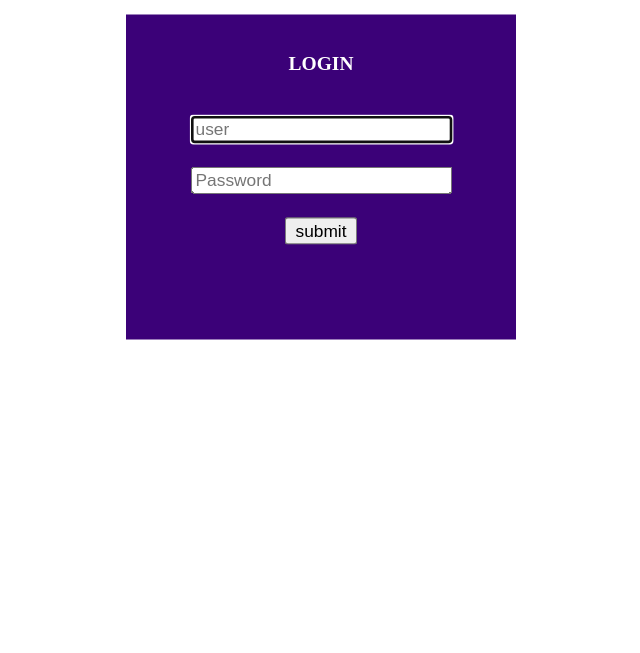
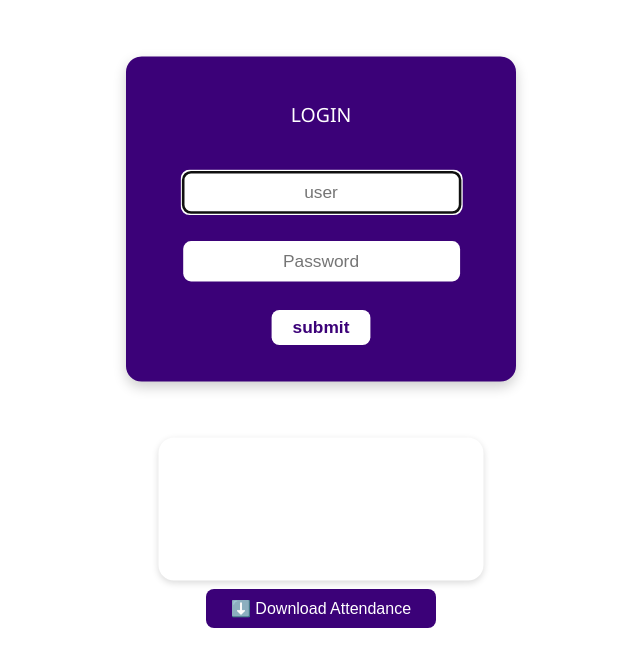
Before and after one commit to aswinp-r/scomiisertvm, a plain HTML site: page index.html in a window 1280 px wide. Shown: the part 198-851 px from the top of the page, without its empty margins (319-959 px from the left). Before the commit the page ends 800 px from the top, so only its background shows below. Drawn offline with Linux system fonts and the light colour scheme.

Commit message:
Update index.html
modified download button design

```diff
--- a/index.html
+++ b/index.html
@@ -2,97 +2,138 @@
 <html>
   <head>
     <title>SCOM IISER TVM</title>
-    <meta name="viewport" content="width=device-width, initial-scale=1.0">
+    <meta name="viewport" content="width=device-width, initial-scale=1.0" />
     <script src="static/rabbit.js"></script>
-    <script src="https://cdnjs.cloudflare.com/ajax/libs/xlsx/0.19.3/xlsx.full.min.js"></script>
-    <script src="static/script.js"></script>
+
     <style>
       body {
         background-color: white;
+        font-family: "Segoe UI", sans-serif;
       }
+
       #login {
+        position: auto;
         height: 250px;
         width: min(300px, 70%);
         background-color: rgb(59, 1, 120);
         margin: auto;
         transform: scale(1.3);
+        border-radius: 12px;
+        box-shadow: 0 4px 10px rgba(0, 0, 0, 0.2);
       }
+
       #box {
+        position: auto;
         height: 110px;
         width: min(250px, 70%);
         background-color: white;
         margin: auto;
         transform: scale(1.3);
         text-align: center;
+        border-radius: 12px;
+        box-shadow: 0 2px 6px rgba(0, 0, 0, 0.15);
       }
+
+      h1 {
+        color: rgb(59, 1, 120);
+        letter-spacing: 1px;
+      }
+
       h2 {
         color: white;
+        font-weight: 500;
       }
-      button {
-        padding: 6px 10px;
-        margin-top: 10px;
+
+      input[type="text"],
+      input[type="password"] {
         border: none;
-        background-color: #4b0ca0;
-        color: white;
+        padding: 8px 10px;
+        border-radius: 6px;
+        text-align: center;
+      }
+
+      input[type="submit"] {
+        background-color: white;
+        color: rgb(59, 1, 120);
+        font-weight: bold;
+        border: none;
+        padding: 6px 16px;
         border-radius: 6px;
         cursor: pointer;
       }
-      button:hover {
-        background-color: #370a7c;
+
+      input[type="submit"]:hover {
+        background-color: rgb(230, 230, 250);
+      }
+
+      /* ✅ Download button styling */
+      #downloadBtn {
+        display: none;
+        margin: 25px auto;
+        padding: 10px 25px;
+        background-color: rgb(59, 1, 120);
+        color: white;
+        border: none;
+        border-radius: 8px;
+        font-size: 16px;
+        font-weight: 500;
+        cursor: pointer;
+        transition: 0.3s;
+        display: block;
+      }
+
+      #downloadBtn:hover {
+        background-color: rgb(83, 33, 150);
+        transform: scale(1.05);
       }
     </style>
+
     <script>
-      // prevent accidental form submit with enter key
-      window.addEventListener('load', () => {
+      // Prevent default form submit
+      window.addEventListener("load", () => {
         document
-          .getElementById('form')
-          .addEventListener('submit', (event) => event.preventDefault());
+          .getElementById("form")
+          .addEventListener("submit", (event) => event.preventDefault());
         document
-          .getElementById('form')
-          .addEventListener('keypress', (event) => {
-            if (event.keyCode === 13) event.preventDefault();
+          .getElementById("form")
+          .addEventListener("keypress", (event) => {
+            if (event.keycode == 13) {
+              event.preventDefault();
+            }
           });
       });
     </script>
   </head>
+
   <body>
     <br /><br /><br /><br /><br />
-    <h1 align="center" style="color: black;">SCOM IISER TVM</h1>
+    <h1 align="center">SCOM IISER TVM</h1>
     <br /><br /><br /><br />
     <div id="login">
       <br />
-      <h2 align="center" id="a" style="font-size: 15px;">LOGIN</h2>
+      <h2 align="center" id="a" style="font-size: 15px">LOGIN</h2>
       <br />
-      <form
-        style="text-align: center;"
-        id="form"
-        onsubmit="handleSubmit(this)"
-      >
-        <input
-          type="text"
-          name="user"
-          id="user"
-          placeholder="user"
-          autofocus
-          size="22"
-        />
+      <form style="text-align: center" id="form" onsubmit="handleSubmit(this)">
+        <input type="text" name="user" id="user" placeholder="user" autofocus size="22" />
         <br /><br />
-        <input
-          type="password"
-          id="pass"
-          name="password"
-          placeholder="Password"
-          size="22"
-        />
+        <input type="password" id="pass" name="password" placeholder="Password" size="22" />
         <br /><br />
         <input type="submit" id="sub" value="submit" />
       </form>
-      <button id="downloadBtn" style="display:none;" onclick="downloadAttendance()">Download Attendance</button>
     </div>
     <br /><br /><br /><br /><br />
     <div id="box">
       <br />
-      <b><p id="output" style="font-size: 25px;"></p></b>
+      <b><p id="output" style="font-size: 25px"></p></b>
     </div>
+
+    <!-- ✅ Download button -->
+    <button id="downloadBtn">⬇️ Download Attendance</button>
+
+    <!-- Excel export library -->
+    <script src="https://cdnjs.cloudflare.com/ajax/libs/xlsx/0.18.5/xlsx.full.min.js"></script>
+
+    <!-- Main logic -->
+    <script src="static/script.js"></script>
   </body>
 </html>
```
